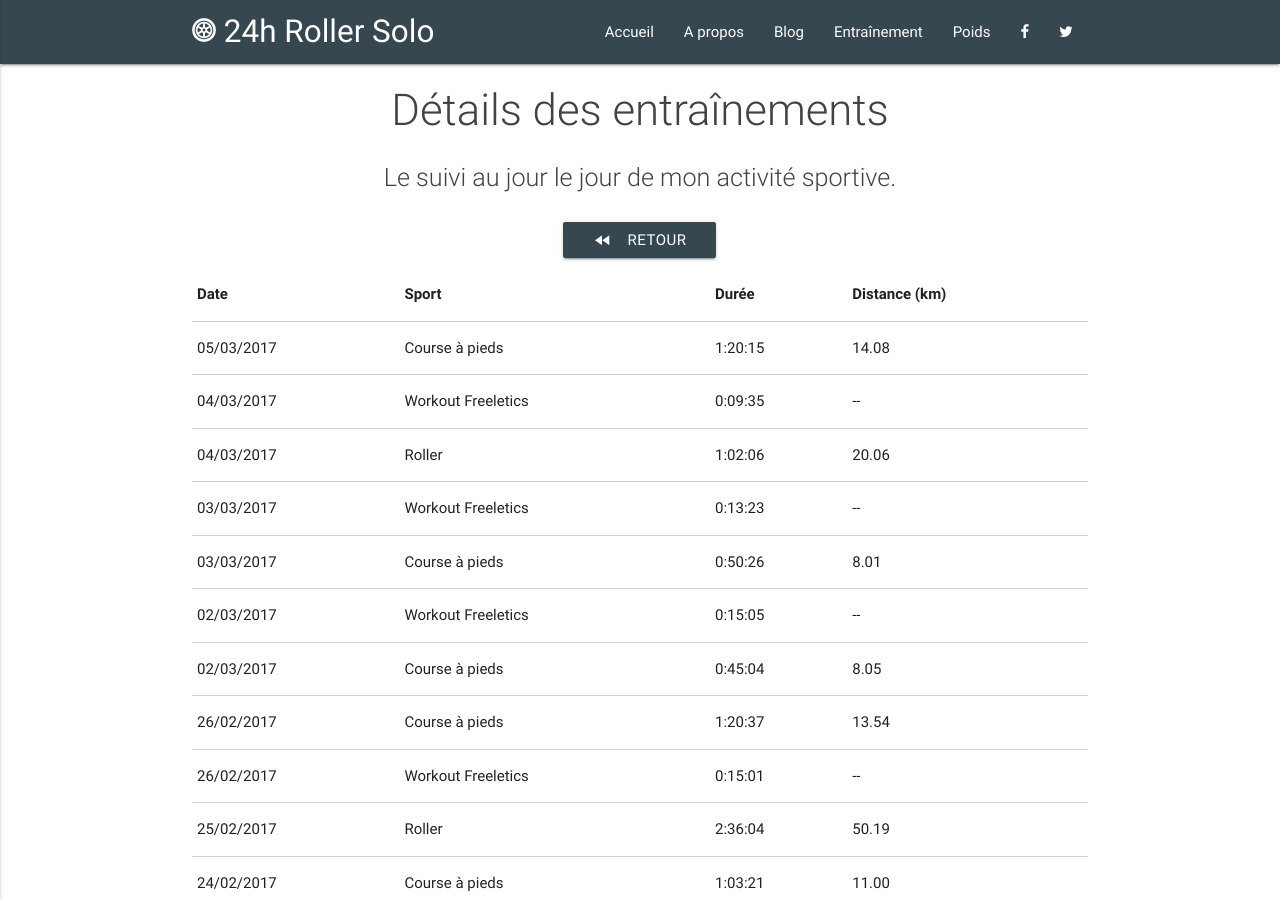
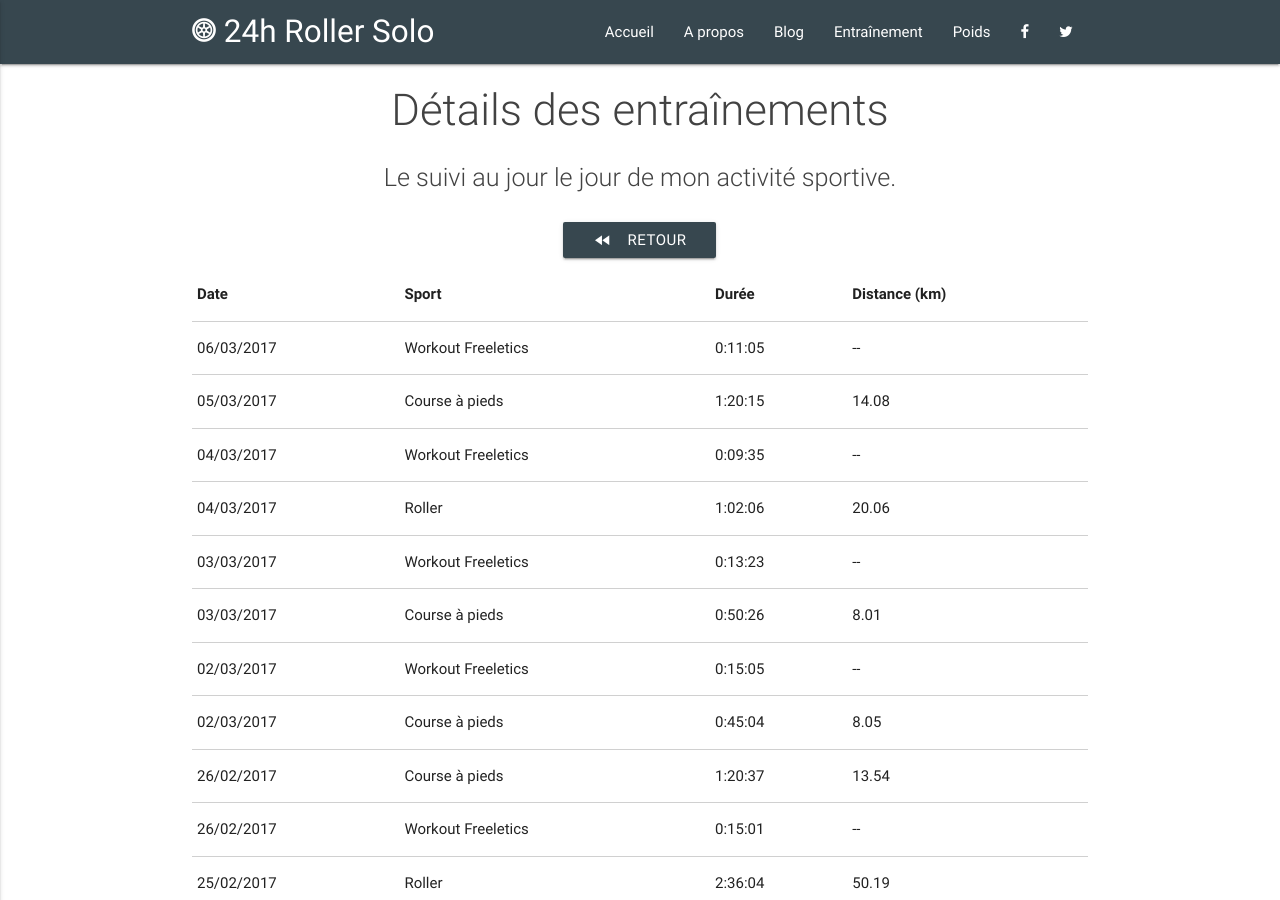
Before and after one commit to 24hRollerSolo/24hRollerSolo.github.io, a Jekyll site: the page built from training/details.html, in a window 1280 px wide and 900 px high. Built offline with Jekyll 4.4.1, drawn with Linux system fonts in a browser that asks for light colours.

Commit message:
Add 2017-03-06 workout

```diff
--- a/_data/sports.json
+++ b/_data/sports.json
@@ -1,4 +1,5 @@
 [
+  {"date": "2017-03-06", "type": "WORKOUT", "program": "W09-03 | CONDITIONNEMENT + 1/4 HERMES Endurance 2x2", "duration": "0:11:05"},
   {"date": "2017-03-05", "type": "RUNNING", "distance": "14.08", "duration": "1:20:15"},
   {"date": "2017-03-04", "type": "WORKOUT", "program": "W09-02 | 10 PUSHUPS + 1/5 APHRODITE Endurance", "duration": "0:09:35"},
   {"date": "2017-03-04", "type": "ROLLER", "distance": "20.06", "duration": "1:02:06"},
```
